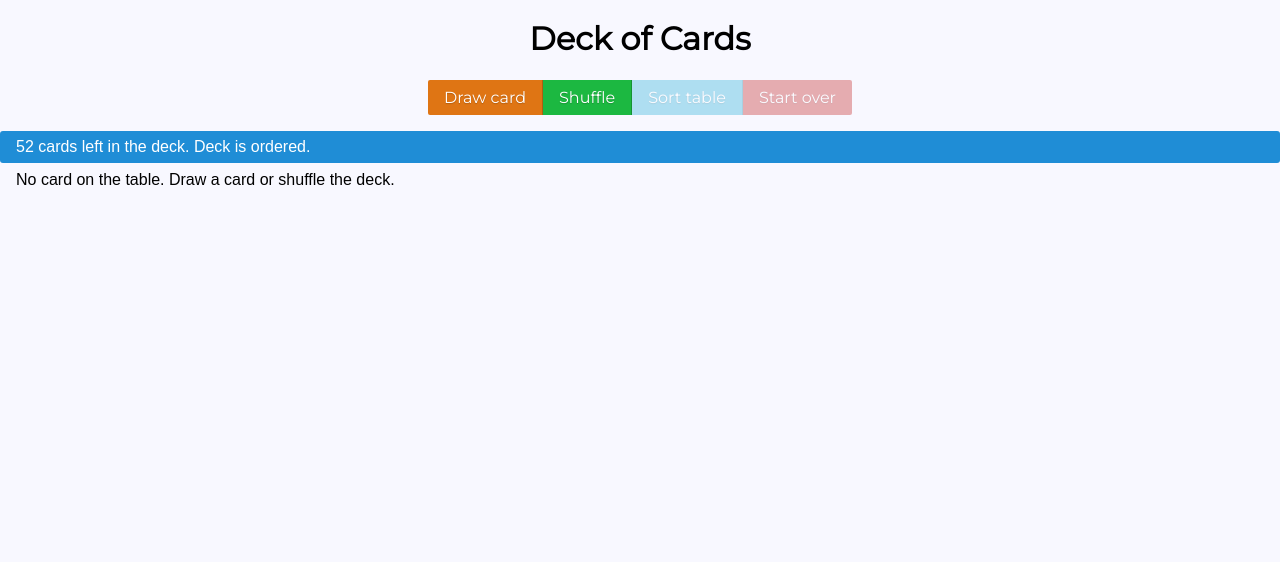
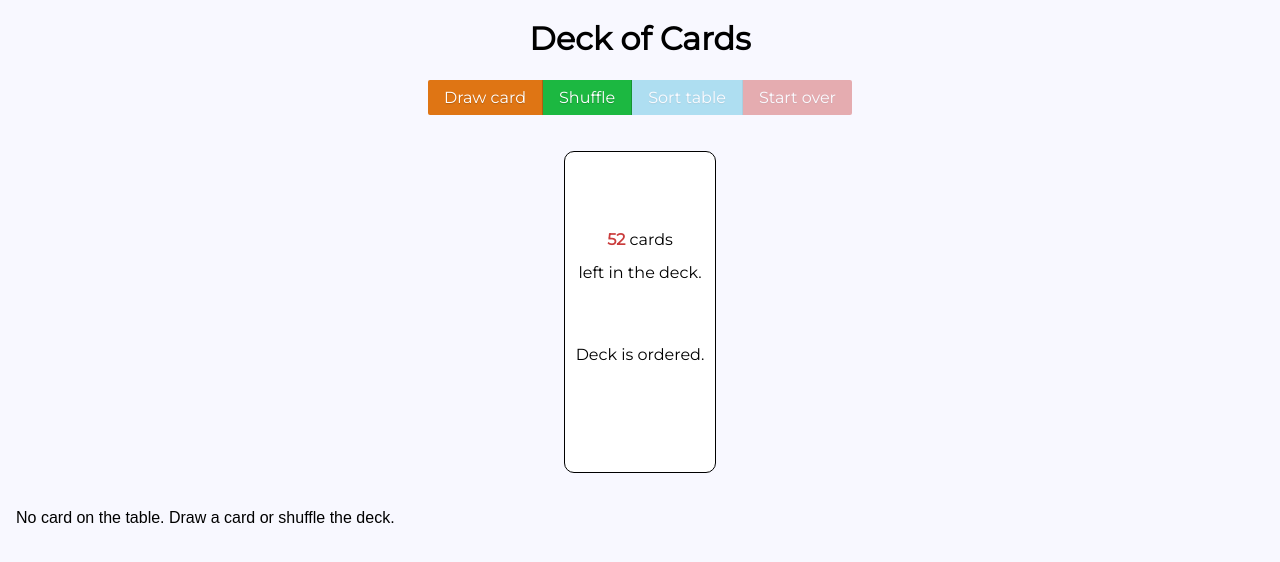
Before and after one commit to szymon33/cards, a React app: page / in a window 1280 px wide. Shown: the top 562 px of the page. Built offline with nearby package versions, Linux system fonts and the light colour scheme.

Commit message:
Refactoring Deck layout

```diff
--- a/src/App.css
+++ b/src/App.css
@@ -42,15 +42,23 @@ h1 {
 
 /* deck compoment */
 
-aside.deck {
-  height: 2em;
+.deck {
+  margin: 2em auto;
+  text-align: center;
+}
 
-  background: #1f8dd6;
-  margin: 0.5em 0;
-  line-height: 2em;
-  padding-left: 1em;
-  border-radius: 3px;
-  color: #fff;
+.deck .card {
+  border-color: black;
+}
+
+.deck .deck--left span {
+  color: rgb(202, 60, 60);
+  line-height: 3em;
+  font-weight: bold;
+}
+
+.deck .deck--left, .deck .deck--shuffled {
+  padding-top: 3em;
 }
 
 /* card component */
--- a/src/Deck.js
+++ b/src/Deck.js
@@ -8,10 +8,11 @@ class Deck extends Component {
   render() {
     return (
       <div className='pure-g'>
-        <div className='pure-u-1-1'>
-          <aside className='deck'>
-            <p>{ this.props.noOfCards } cards left in the deck. {this.shuffledInfo()}</p>
-           </aside>
+        <div className='deck pure-u-1 pure-u-sm-1-2 pure-u-md-1-4 pure-u-lg-1-8'>
+          <div className='card'>
+            <p className='deck--left'><span>{ this.props.noOfCards }</span> cards <br />left in the deck.</p>
+            <p className='deck--shuffled'>{this.shuffledInfo()}</p>
+           </div>
          </div>
       </div>
     );
```
